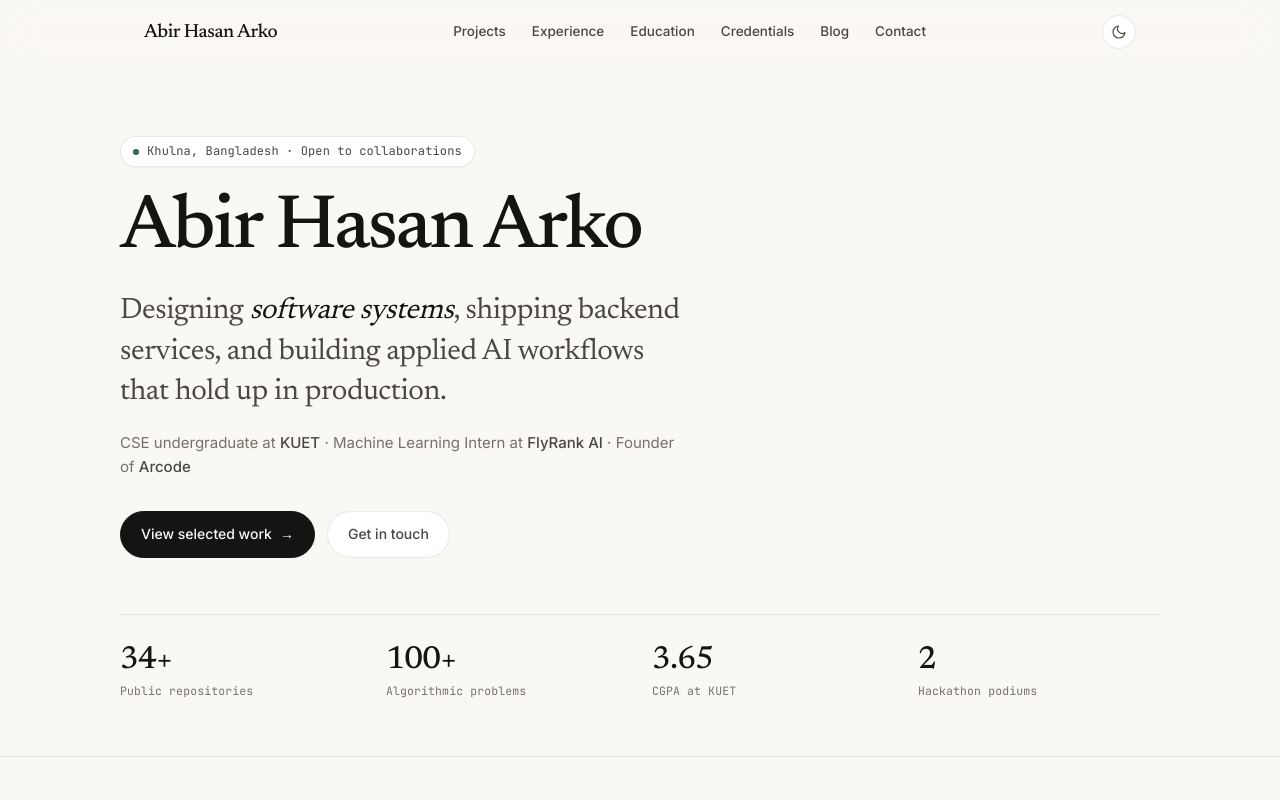
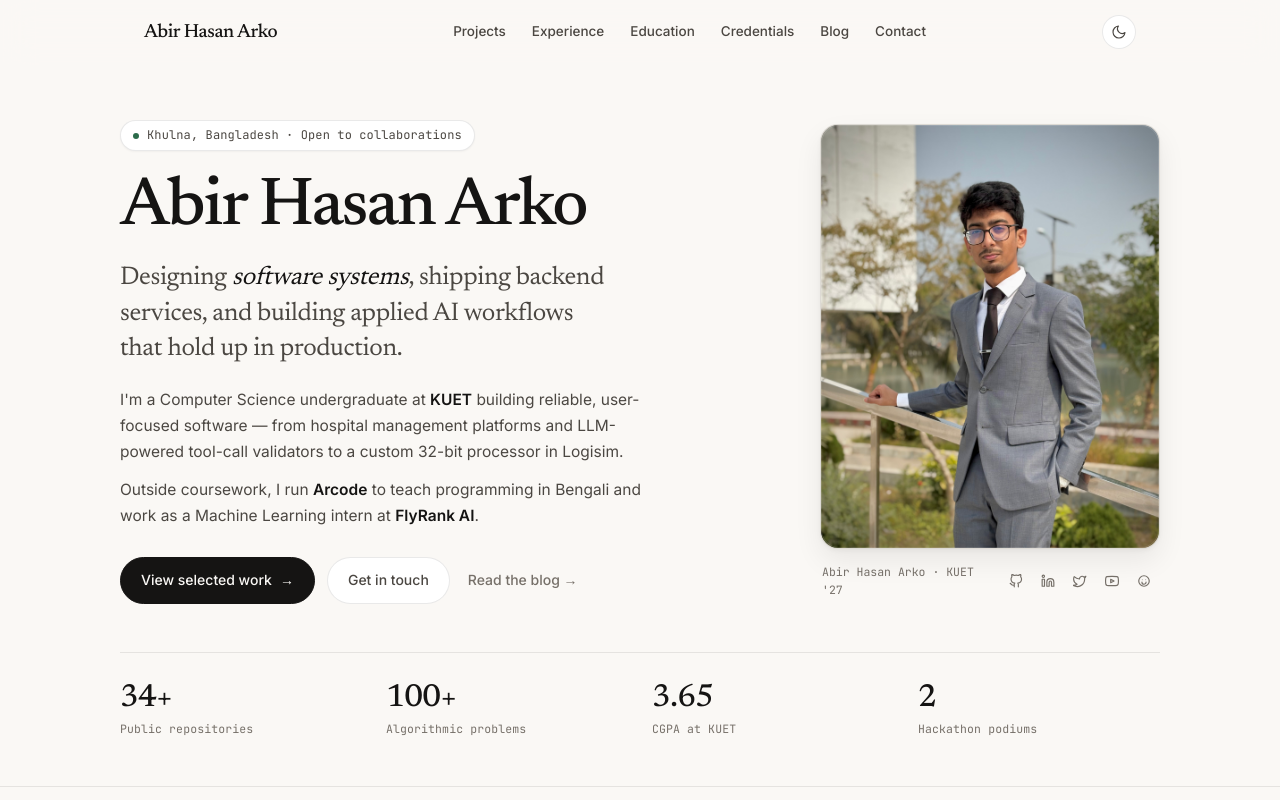
Before and after one commit to AbirHasanArko/arko, a Next.js app: page / in a window 1280 px wide. Shown: the top 800 px of the page. Built offline with nearby package versions, Linux system fonts and the light colour scheme.

Commit message:
Bring About Me and portrait into landing hero layout

```diff
--- a/app/page.js
+++ b/app/page.js
@@ -1,7 +1,6 @@
 import Link from 'next/link';
 import Hero from '@/components/Hero';
 import ProjectCard from '@/components/ProjectCard';
-import PhotoCard from '@/components/PhotoCard';
 import SkillTicker from '@/components/SkillTicker';
 import { projects } from '@/data/projects';
 import { experience } from '@/data/academics';
@@ -84,38 +83,6 @@ export default function HomePage() {
           <SkillTicker />
         </section>
 
-        <section className={styles.sectionBlock}>
-          <div className={styles.photoLayout}>
-            <div className={styles.aboutBody}>
-              <p className="section-heading">About</p>
-              <h2 className="section-title">Hi, I&apos;m Abir.</h2>
-              <p className={styles.about}>
-                I&apos;m a Computer Science undergraduate at <strong>KUET</strong>{' '}
-                building reliable, user-focused software — from hospital
-                management platforms and LLM-powered tool-call validators to a
-                custom 32-bit processor in Logisim.
-              </p>
-              <p className={styles.about}>
-                Outside coursework, I run <strong>Arcode</strong> to teach
-                programming in Bengali and work as a Machine Learning intern at{' '}
-                <strong>FlyRank AI</strong>.
-              </p>
-              <div className={styles.aboutLinks}>
-                <Link href="/experience" className={styles.inlineLink}>
-                  Experience →
-                </Link>
-                <Link href="/blog" className={styles.inlineLink}>
-                  Writing →
-                </Link>
-                <Link href="/credentials" className={styles.inlineLink}>
-                  Credentials →
-                </Link>
-              </div>
-            </div>
-            <PhotoCard />
-          </div>
-        </section>
-
         <section className={styles.ctaSection}>
           <p className="section-heading">Collaborate</p>
           <h2 className={styles.ctaTitle}>Let&apos;s build something together.</h2>
--- a/app/page.module.css
+++ b/app/page.module.css
@@ -145,54 +145,6 @@
   align-items: stretch;
 }
 
-.photoLayout {
-  display: grid;
-  grid-template-columns: 1.35fr 1fr;
-  gap: 56px;
-  align-items: center;
-  padding: 36px 0;
-  border-top: 1px solid var(--border);
-  border-bottom: 1px solid var(--border);
-}
-
-.aboutBody {
-  min-width: 0;
-}
-
-.about {
-  font-size: 16px;
-  line-height: 1.72;
-  color: var(--text-secondary);
-  max-width: 56ch;
-  margin: 14px 0 0;
-}
-
-.about strong {
-  color: var(--text);
-  font-weight: 600;
-}
-
-.aboutLinks {
-  display: flex;
-  flex-wrap: wrap;
-  gap: 20px;
-  margin-top: 24px;
-}
-
-.inlineLink {
-  font-size: 14px;
-  font-weight: 500;
-  color: var(--accent);
-  text-decoration: none;
-  transition: color 150ms ease;
-}
-
-@media (hover: hover) and (pointer: fine) {
-  .inlineLink:hover {
-    color: var(--accent-hover);
-  }
-}
-
 .ctaSection {
   margin-top: 8px;
   padding: 52px 32px;
@@ -290,14 +242,8 @@
     margin-bottom: 64px;
   }
 
-  .projectGrid,
-  .photoLayout {
+  .projectGrid {
     grid-template-columns: 1fr;
-  }
-
-  .photoLayout {
-    gap: 32px;
-    padding: 28px 0;
   }
 
   .ctaSection {
--- a/components/Hero.js
+++ b/components/Hero.js
@@ -1,5 +1,6 @@
 import Link from 'next/link';
 import { profile } from '@/data/profile';
+import PhotoCard from './PhotoCard';
 import styles from './Hero.module.css';
 
 const METRICS = [
@@ -13,6 +14,8 @@ export default function Hero() {
   return (
     <section className={styles.hero}>
       <div className={styles.inner}>
+        <div className={styles.grid}>
+          <div className={styles.copy}>
             <div className={`${styles.eyebrowRow} ${styles.stagger1}`}>
               <span className={styles.statusDot} aria-hidden="true" />
               <span className={styles.eyebrowText}>
@@ -25,15 +28,24 @@ export default function Hero() {
             </h1>
 
             <p className={`${styles.lead} ${styles.stagger3}`}>
-          Designing <em className={styles.italic}>software systems</em>, shipping
-          backend services, and building applied AI workflows that hold up in
-          production.
+              Designing <em className={styles.italic}>software systems</em>,
+              shipping backend services, and building applied AI workflows that
+              hold up in production.
             </p>
 
-        <p className={`${styles.meta} ${styles.stagger3}`}>
-          CSE undergraduate at <strong>KUET</strong> · Machine Learning Intern at{' '}
-          <strong>FlyRank AI</strong> · Founder of <strong>Arcode</strong>
+            <div className={`${styles.about} ${styles.stagger3}`}>
+              <p>
+                I&apos;m a Computer Science undergraduate at{' '}
+                <strong>KUET</strong> building reliable, user-focused software —
+                from hospital management platforms and LLM-powered tool-call
+                validators to a custom 32-bit processor in Logisim.
               </p>
+              <p>
+                Outside coursework, I run <strong>Arcode</strong> to teach
+                programming in Bengali and work as a Machine Learning intern at{' '}
+                <strong>FlyRank AI</strong>.
+              </p>
+            </div>
 
             <div className={`${styles.actions} ${styles.stagger4}`}>
               <Link href="/projects" className={styles.ctaPrimary}>
@@ -43,6 +55,15 @@ export default function Hero() {
               <Link href="/contact" className={styles.ctaSecondary}>
                 Get in touch
               </Link>
+              <Link href="/blog" className={styles.textLink}>
+                Read the blog →
+              </Link>
+            </div>
+          </div>
+
+          <div className={`${styles.media} ${styles.stagger3}`}>
+            <PhotoCard />
+          </div>
         </div>
 
         <dl className={`${styles.metrics} ${styles.stagger4}`}>
--- a/components/Hero.module.css
+++ b/components/Hero.module.css
@@ -1,6 +1,6 @@
 .hero {
   border-bottom: 1px solid var(--border);
-  padding: 72px 24px 56px;
+  padding: 56px 24px 48px;
 }
 
 .inner {
@@ -8,11 +8,28 @@
   margin: 0 auto;
 }
 
+.grid {
+  display: grid;
+  grid-template-columns: minmax(0, 1.35fr) minmax(260px, 340px);
+  gap: 56px;
+  align-items: center;
+  margin-bottom: 48px;
+}
+
+.copy {
+  min-width: 0;
+}
+
+.media {
+  display: flex;
+  justify-content: flex-end;
+}
+
 .eyebrowRow {
   display: inline-flex;
   align-items: center;
   gap: 8px;
-  margin: 0 0 24px;
+  margin: 0 0 22px;
   padding: 5px 12px;
   border-radius: 999px;
   border: 1px solid var(--border);
@@ -37,23 +54,23 @@
 
 .title {
   font-family: var(--font-display);
-  font-size: clamp(2.75rem, 6.2vw, 4.75rem);
+  font-size: clamp(2.6rem, 5.4vw, 4.25rem);
   font-weight: 500;
-  line-height: 1.02;
+  line-height: 1.03;
   letter-spacing: -0.03em;
   color: var(--text);
-  margin: 0 0 22px;
+  margin: 0 0 18px;
 }
 
 .lead {
   font-family: var(--font-display);
-  font-size: clamp(1.35rem, 2.6vw, 1.85rem);
+  font-size: clamp(1.25rem, 2.2vw, 1.6rem);
   font-weight: 400;
   line-height: 1.38;
   letter-spacing: -0.015em;
   color: var(--text-secondary);
   max-width: 34ch;
-  margin: 0 0 18px;
+  margin: 0 0 20px;
 }
 
 .italic {
@@ -61,17 +78,20 @@
   color: var(--text);
 }
 
-.meta {
-  font-size: 15px;
-  line-height: 1.6;
-  color: var(--text-muted);
-  max-width: 60ch;
-  margin: 0 0 32px;
+.about {
+  display: flex;
+  flex-direction: column;
+  gap: 12px;
+  font-size: 15.5px;
+  line-height: 1.68;
+  color: var(--text-secondary);
+  max-width: 56ch;
+  margin: 0 0 28px;
 }
 
-.meta strong {
-  color: var(--text-secondary);
-  font-weight: 500;
+.about strong {
+  color: var(--text);
+  font-weight: 600;
 }
 
 .actions {
@@ -79,7 +99,6 @@
   flex-wrap: wrap;
   align-items: center;
   gap: 12px;
-  margin: 0 0 56px;
 }
 
 .ctaPrimary,
@@ -106,9 +125,24 @@
   border: 1px solid var(--btn-primary-bg);
 }
 
+.ctaSecondary {
+  background: var(--surface);
+  color: var(--text-secondary);
+  border: 1px solid var(--border);
+}
+
 .ctaPrimary:active,
 .ctaSecondary:active {
   transform: scale(0.97);
+}
+
+.textLink {
+  font-size: 14px;
+  font-weight: 500;
+  color: var(--text-muted);
+  text-decoration: none;
+  padding: 8px 6px;
+  transition: color 150ms ease;
 }
 
 .arrow {
@@ -132,12 +166,10 @@
     background: var(--surface-subtle);
     color: var(--text);
   }
-}
 
-.ctaSecondary {
-  background: var(--surface);
-  color: var(--text-secondary);
-  border: 1px solid var(--border);
+  .textLink:hover {
+    color: var(--accent);
+  }
 }
 
 .metrics {
@@ -195,13 +227,21 @@
   }
 }
 
+@media (max-width: 860px) {
+  .grid {
+    grid-template-columns: 1fr;
+    gap: 36px;
+    margin-bottom: 40px;
+  }
+
+  .media {
+    justify-content: flex-start;
+  }
+}
+
 @media (max-width: 720px) {
   .hero {
-    padding: 44px 20px 40px;
-  }
-
-  .actions {
-    margin-bottom: 40px;
+    padding: 36px 20px 36px;
   }
 
   .metrics {
--- a/components/PhotoCard.js
+++ b/components/PhotoCard.js
@@ -17,7 +17,7 @@ export default function PhotoCard() {
           src="/IMG_3821 (3).JPG"
           alt={profile.name}
           className={styles.photoImg}
-          loading="lazy"
+          fetchPriority="high"
         />
       </div>
       <figcaption className={styles.caption}>
```
Lines whose indentation alone changed are shown as unchanged.
